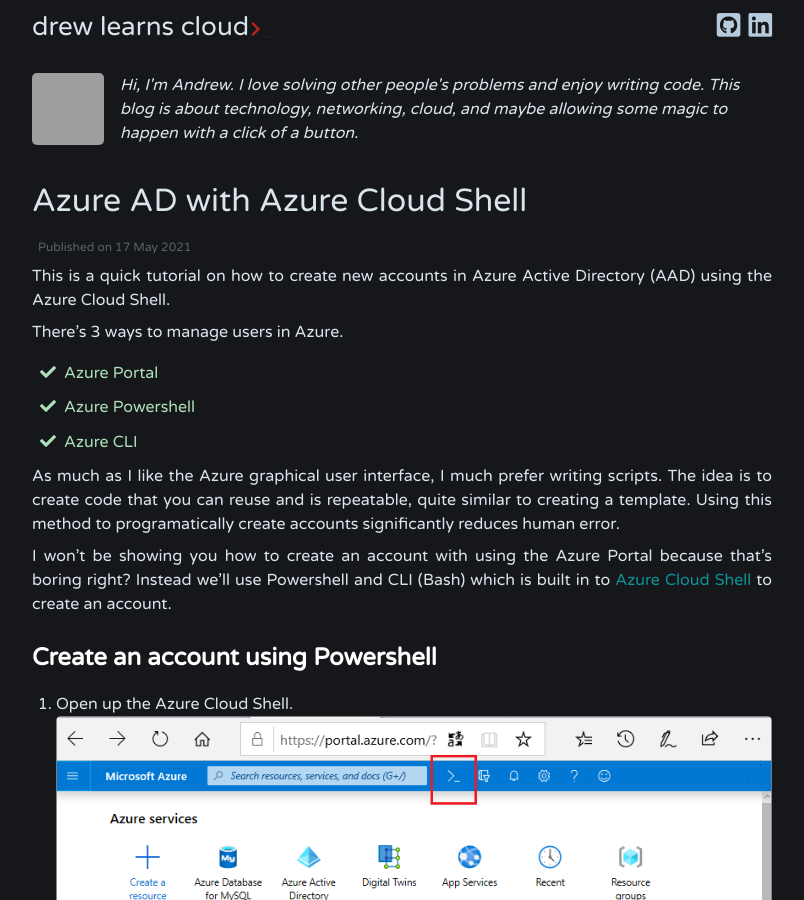
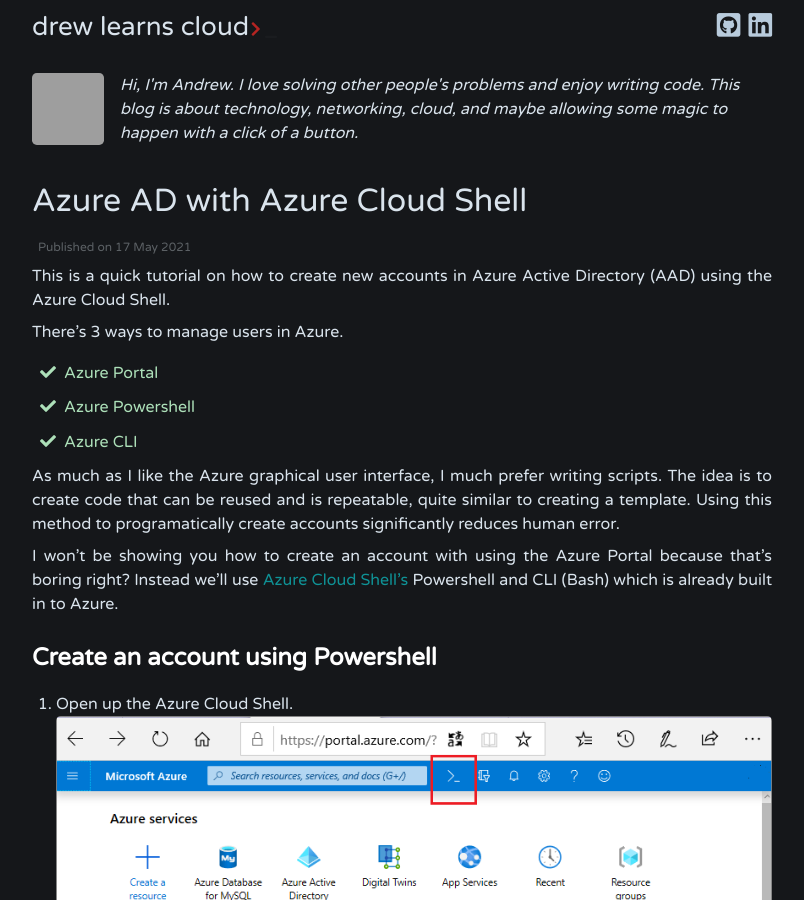
Before and after one commit to aarreza/drewlearnscloud.blog, a Jekyll site: the page built from _posts/2021-05-17-azure-ad-cloud-shell.markdown, in a window 1280 px wide and 900 px high. Shown: the whole window, without its empty margins (238-1042 px from the left). Built offline with Jekyll 4.4.1, drawn with Linux system fonts in a browser that asks for light colours; some of the changed text lies outside the part shown; grey boxes are pictures that could not be loaded.

Commit message:
Edited Post

```diff
--- a/_posts/2021-05-17-azure-ad-cloud-shell.markdown
+++ b/_posts/2021-05-17-azure-ad-cloud-shell.markdown
@@ -14,9 +14,9 @@ There's 3 ways to manage users in Azure.
 - Azure Powershell
 - Azure CLI
 
-As much as I like the Azure graphical user interface, I much prefer writing scripts. The idea is to create code that you can reuse and is repeatable, quite similar to creating a template. Using this method to programatically create accounts significantly reduces human error.
+As much as I like the Azure graphical user interface, I much prefer writing scripts. The idea is to create code that can be reused and is repeatable, quite similar to creating a template. Using this method to programatically create accounts significantly reduces human error.
 
-I won't be showing you how to create an account with using the Azure Portal because that's boring right? Instead we'll use Powershell and CLI (Bash) which is built in to [Azure Cloud Shell](https://docs.microsoft.com/en-us/azure/cloud-shell/overview) to create an account.
+I won't be showing you how to create an account with using the Azure Portal because that's boring right? Instead we'll use [Azure Cloud Shell's](https://docs.microsoft.com/en-us/azure/cloud-shell/overview) Powershell and CLI (Bash) which is already built in to Azure.
 
 ## **Create an account using Powershell**
 
@@ -36,7 +36,7 @@ I won't be showing you how to create an account with using the Azure Portal beca
 ![Image](/assets/images/cloud_shell/cloudshell4.png)
 
 {:start="5"}
-5. Let's run the following Powershell cmdlet
+5. Let's run the following Powershell _cmdlet_
 
 {% highlight powershell %}
 # Sets a secure string password
```
Also changed, not shown: other parts of _posts/2021-05-17-azure-ad-cloud-shell.markdown (+1 -1 lines).
